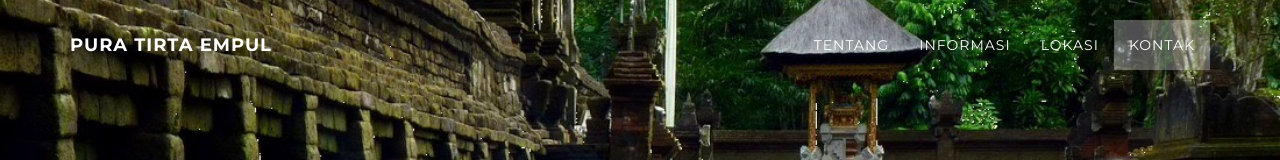
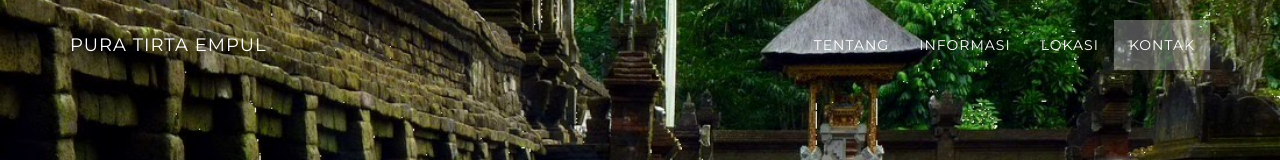
Before and after one commit to tirtaempul/tirtaempul.github.io, a website: page index.html in a window 1280 px wide. Shown: the top 160 px of the page. Drawn offline with nearby package versions, Linux system fonts and the light colour scheme.

Commit message:
Update index.html

```diff
--- a/index.html
+++ b/index.html
@@ -41,7 +41,7 @@
                     Menu <i class="fa fa-bars"></i>
                 </button>
                 <a class="navbar-brand page-scroll" href="#page-top">
-                    <span class="light"></span>Pura Tirta Empul
+                    <span class="light">Pura Tirta Empul</span>
                 </a>
             </div>
 
```
